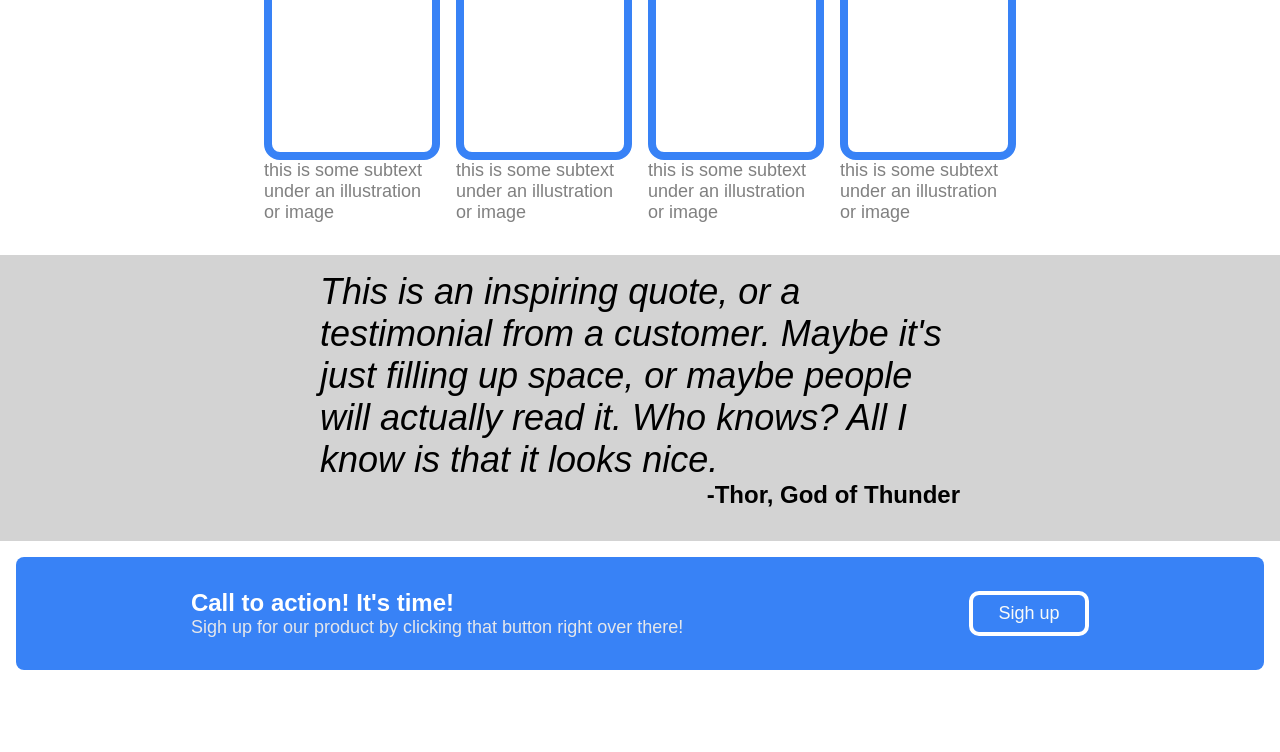
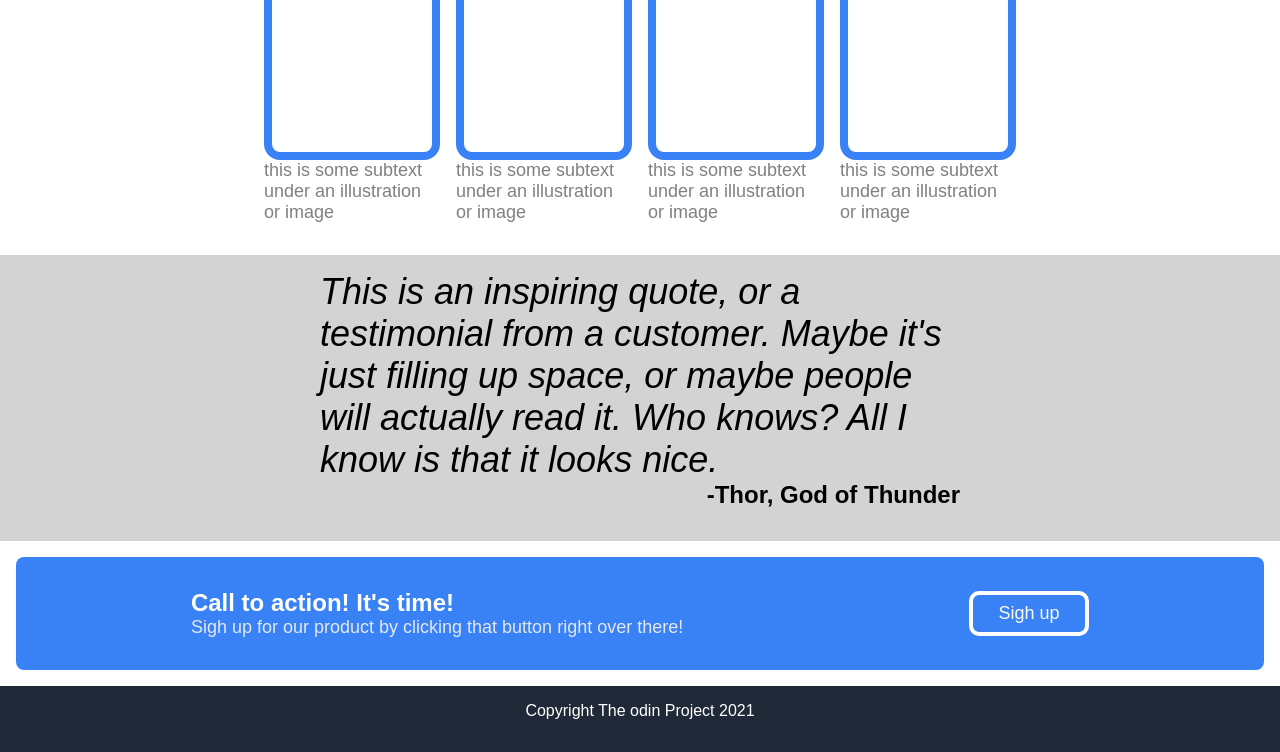
Before and after one commit to BrandonW52/odin-landing-page, a plain HTML site: page index.html in a window 1280 px wide. Shown: the part 410-1162 px from the top of the page. Before the commit the page ends 1096 px from the top, so only its background shows below. Drawn offline with Linux system fonts and the light colour scheme.

Commit message:
add the footer

```diff
--- a/index.html
+++ b/index.html
@@ -92,6 +92,8 @@
             </div>
         </div>
 
+        <div class="footer">Copyright The odin Project 2021</div>
+
     </div>
 
 </body>
--- a/style.css
+++ b/style.css
@@ -193,3 +193,16 @@ button {
 .su-right button {
     border: 4px solid white;
 }
+
+.footer {
+    color: white;
+    background-color: #1f2937;
+    display: flex;
+    justify-content: center;
+    align-items: center;
+
+    padding-left: 25%;
+    padding-right: 25%;
+    padding-top: 16px;
+    padding-bottom: 32px;
+}
```
